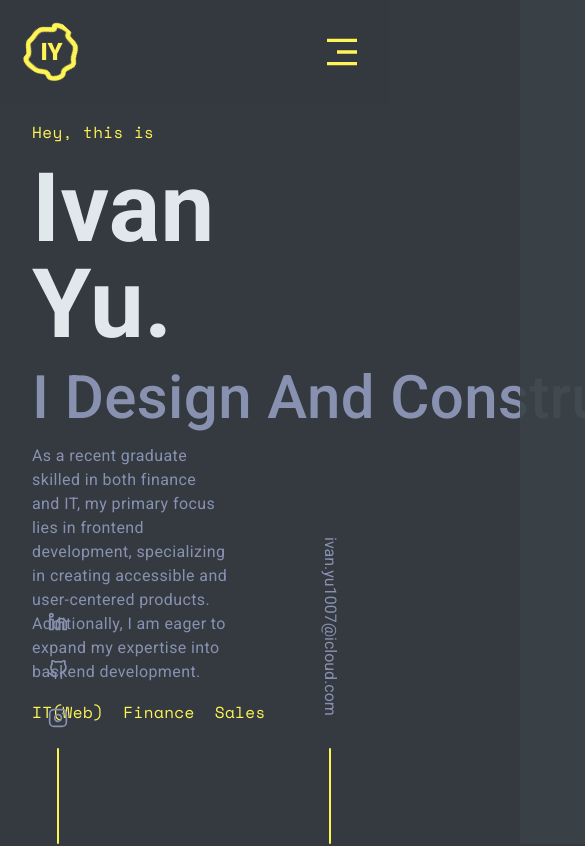
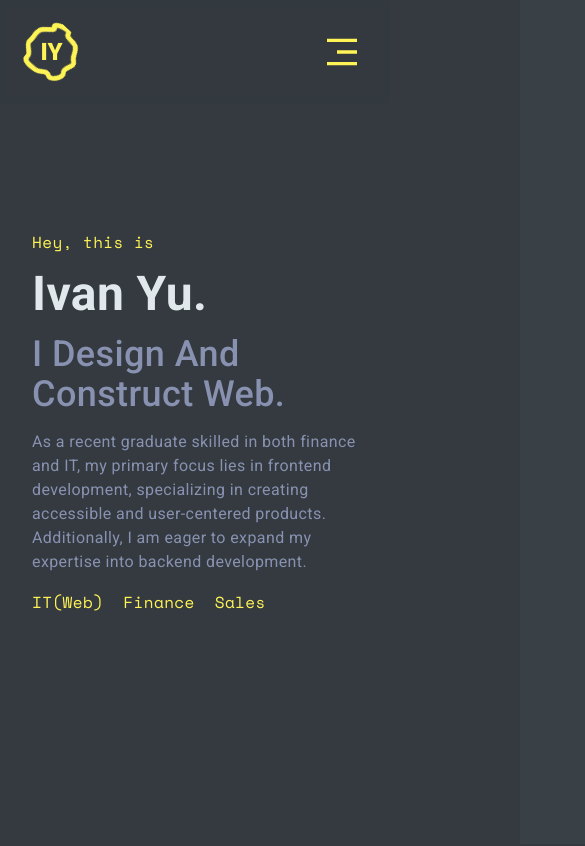
Before and after one commit to Iwinyyu/portfolio, a Next.js app: page / in a window 390 px wide. Shown: the top 846 px of the page, 585 px wide, since content can reach past the window. Built offline with nearby package versions, Linux system fonts and the light colour scheme.

Commit message:
polished
responsive for about, contact and experience

```diff
--- a/src/app/contacts.js
+++ b/src/app/contacts.js
@@ -3,7 +3,7 @@ import { FiInstagram, FiLinkedin, FiGithub } from "react-icons/fi";
 export default function Contacts() {
   return (
     <Fragment>
-      <div className="px-10 fixed left-0 bottom-0 flex flex-col items-center gap-3">
+      <div className="hidden px-10 fixed left-0 bottom-0 sm:flex flex-col items-center gap-3">
         <button className="p-2 [&>*]:hover:text-yellow-color [&>*]:hover:-translate-y-1">
           <FiLinkedin className="transition duration-200 ease-out size-5 text-secondary-color" />
         </button>
@@ -15,7 +15,7 @@ export default function Contacts() {
         </button>
         <span className="h-24 w-[1px] rounded-sm border-solid border-0 border-x border-yellow-color"></span>
       </div>
-      <div className="px-10 fixed right-0 bottom-0 flex flex-col items-center gap-6">
+      <div className="hidden px-10 fixed right-0 bottom-0 sm:flex flex-col items-center gap-6">
         <button className="p-2 [&>*]:hover:text-yellow-color [&>*]:hover:-translate-y-1 flex justify-center items-center">
           <span className="email transition duration-200 ease-out  text-secondary-color">
             ivan.yu1007@icloud.com
--- a/src/app/experiences.js
+++ b/src/app/experiences.js
@@ -62,7 +62,7 @@ export default function Experiences(props) {
   }
 
   return (
-    <div className="w-full py-10 flex flex-col items-center justify-center gap-10 max-w-[1000px]">
+    <div className="w-full py-10 flex flex-col items-center justify-center gap-5 sm:gap-10 max-w-[1000px]">
       <div className="flex items-center justify-center gap-5 w-full sm:w-3/4">
         <div className="text-2xl text-sub-color font-bold whitespace-nowrap">
           <span className="font-Space text-yellow-color ">02.</span>
@@ -70,21 +70,21 @@ export default function Experiences(props) {
         </div>
         <div className="h-[1px] bg-secondary-color w-full"></div>
       </div>
-      <div className="flex w-full sm:w-3/4">
-        <div className="font-Space text-sm relative flex flex-col [&>button]:transition [&>button]:duration-200 hover:[&>button]:bg-darken-color hover:[&>button]:text-yellow-color">
+      <div className="flex flex-col sm:flex-row w-full sm:w-3/4">
+        <div className="overscroll-contain tabs overflow-x-auto overflow-y-hidden sm:overflow-visible font-Space text-sm relative flex flex-row sm:flex-col [&>button]:transition [&>button]:duration-200 hover:[&>button]:bg-darken-color hover:[&>button]:text-yellow-color">
           {experiences.map((e) => (
             <button
               onClick={() => handleclick(e.id)}
               key={e.id}
-              className={`border-solid border-y-0 border-r-0 border-l-2 border-secondary-color text-secondary-color w-36 h-11 px-5 flex justify-start items-center ${
+              className={` flex sm:justify-start justify-center items-center border-solid border-x-0 border-b-2 border-t-0 shrink-0 sm:border-y-0 sm:border-r-0 sm:border-l-2 border-secondary-color text-secondary-color w-36 h-11 px-5 ${
                 ShowInfo === e.id ? "text-yellow-color bg-darken-color" : ""
               }`}
             >
-              <span>{e.company}</span>
+              <span className=" whitespace-nowrap">{e.company}</span>
             </button>
           ))}
           <div
-            className={`transition duration-500 w-[2px] h-11 bg-yellow-color absolute ${
+            className={`transition duration-500 h-[2px] w-36 bottom-0 sm:top-0 sm:w-[2px] sm:h-11 bg-yellow-color absolute sm:${
               ShowInfo === 3
                 ? "translate-y-[300%]"
                 : ShowInfo === 2
@@ -92,10 +92,18 @@ export default function Experiences(props) {
                 : ShowInfo === 1
                 ? "translate-y-[100%]"
                 : ""
+            } ${
+              ShowInfo === 3
+                ? "translate-x-[300%]"
+                : ShowInfo === 2
+                ? "translate-x-[200%]"
+                : ShowInfo === 1
+                ? "translate-x-[100%]"
+                : ""
             }`}
           ></div>
         </div>
-        <div className="px-2">
+        <div className="py-4 sm:px-2">
           {}
           <div className="title flex flex-col pb-6">
             <span className="text-sub-color text-xl font-semibold">
@@ -106,17 +114,12 @@ export default function Experiences(props) {
           </div>
           <div className="description">
             {experiences[ShowInfo].descriptions.map((e) =>
-              <p className="text-secondary-color flex items-center py-1">
-                <span className="bg-yellow-color rounded-full size-3 mr-6 shrink-0"></span>
+              <p key={e} className="text-secondary-color flex items-center py-1">
+                <span className="bg-yellow-color rounded-full size-2.5 mr-6 shrink-0"></span>
               {`${e}`}
               </p>
             )}
-            {/* <p className="text-secondary-color flex items-center">
-              <span className="bg-yellow-color rounded-full size-3 mr-6 shrink-0"></span>{" "}
-              Work closly with sales system Seibel and salesforce, help identify
-              customer needs, propose solutions, conduct product demonstrations,
-              and address technical questions or concerns.
-            </p> */}
+
           </div>
         </div>
       </div>
--- a/src/app/globals.css
+++ b/src/app/globals.css
@@ -16,7 +16,7 @@
   --highlight-rgb: rgb(255, 193, 7);
   --highlight-alter-rgb: rgb(255, 244, 85);
   --text-100-rgb: rgba(225, 232, 235, 1);
-  --text-85-rgb: rgba(225, 232, 235, 0.85);
+  --text-secondary-rgb: rgb(136, 146, 176);
   --text-70-rgb: rgba(225, 232, 235, 0.7);
 }
 .darkbgcolor {
@@ -34,6 +34,26 @@
 .textsubcolor85 {
   color: var(--text-85-rgb);
 }
+
+
+.tabs::-webkit-scrollbar {
+  height: 5px;
+}
+
+/* Track */
+::-webkit-scrollbar-track {
+
+  background: #88888800;
+  border-radius: 5px;
+}
+
+/* Handle */
+::-webkit-scrollbar-thumb {
+  background: var(--text-secondary-rgb);
+  border-radius: 5px;
+}
+
+
 .logocontainer {
   animation: 0.5s slidein forwards;
 }
@@ -45,13 +65,12 @@
 .logocontainer:hover > button > svg {
   animation-play-state: paused;
 }
-.img{
-  transform: translate(-1rem,-1rem);
+.img {
+  transform: translate(-1rem, -1rem);
 }
 .photo-container:hover > div > .img {
-  transform: translate(-2rem,-2rem);
+  transform: translate(-2rem, -2rem);
 }
-
 
 .full {
   transition: padding 300ms;
--- a/src/app/heading.js
+++ b/src/app/heading.js
@@ -2,13 +2,13 @@ export default function Heading() {
   return (
     <div className="h-screen max-w-[900px] w-full flex flex-col justify-center items-start tracking-wide gap-4">
       <span className="font-Space text-yellow-color">Hey, this is </span>
-      <span className="capitalize text-sub-color text-8xl font-bold">
+      <span className="capitalize text-sub-color text-5xl sm:text-8xl font-bold">
         ivan yu.
       </span>
-      <span className="capitalize text-secondary-color text-6xl font-medium whitespace-nowrap">
+      <span className="capitalize text-secondary-color text-4xl sm:text-6xl font-medium whitespace-normal sm:whitespace-nowrap">
         i design and construct web.{" "}
       </span>
-      <span className=" text-secondary-color w-3/5">
+      <span className=" text-secondary-color w-6/7 sm:w-3/5">
         As a recent graduate skilled in both finance and IT, my primary focus
         lies in frontend development, specializing in creating accessible and
         user-centered products. Additionally, I am eager to expand my expertise
```
